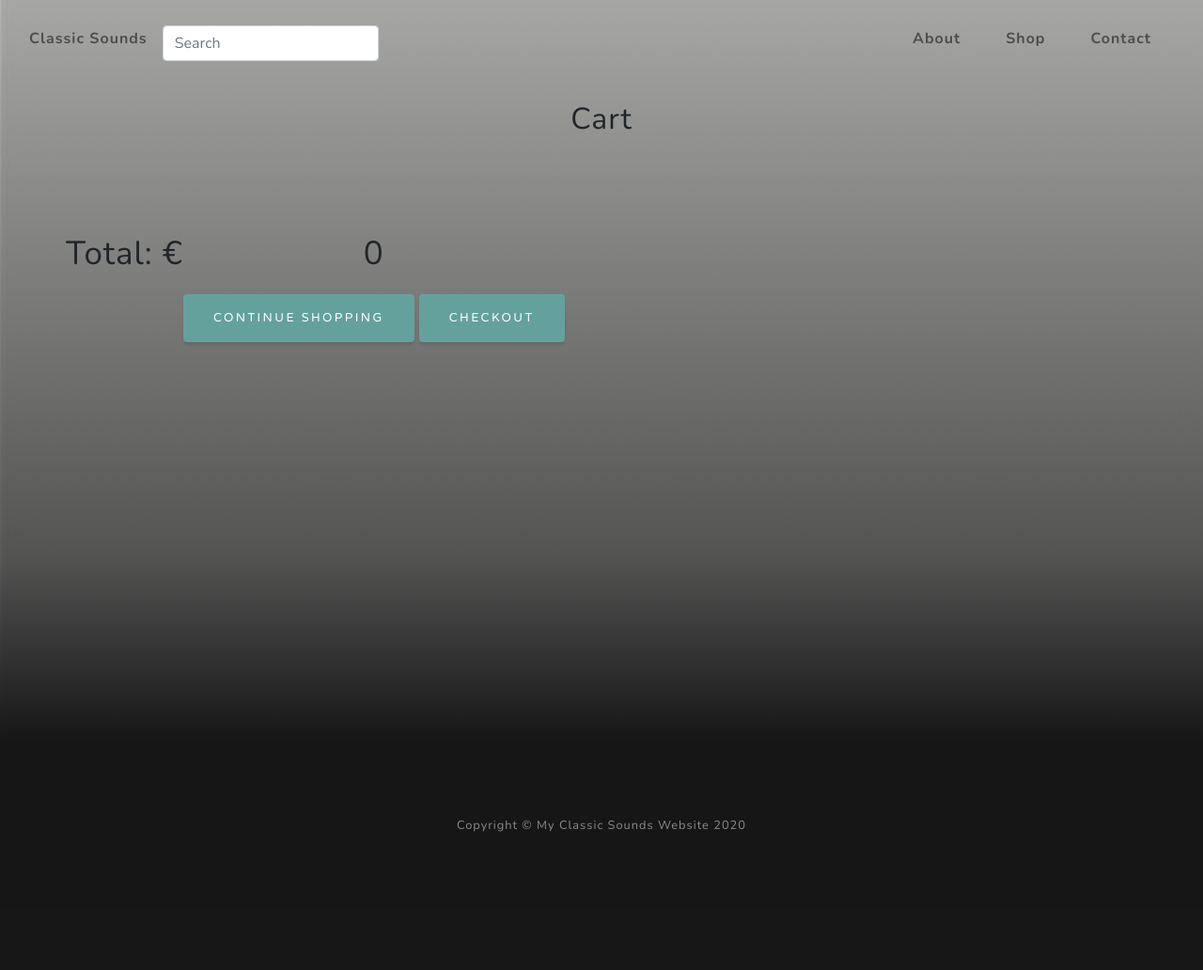
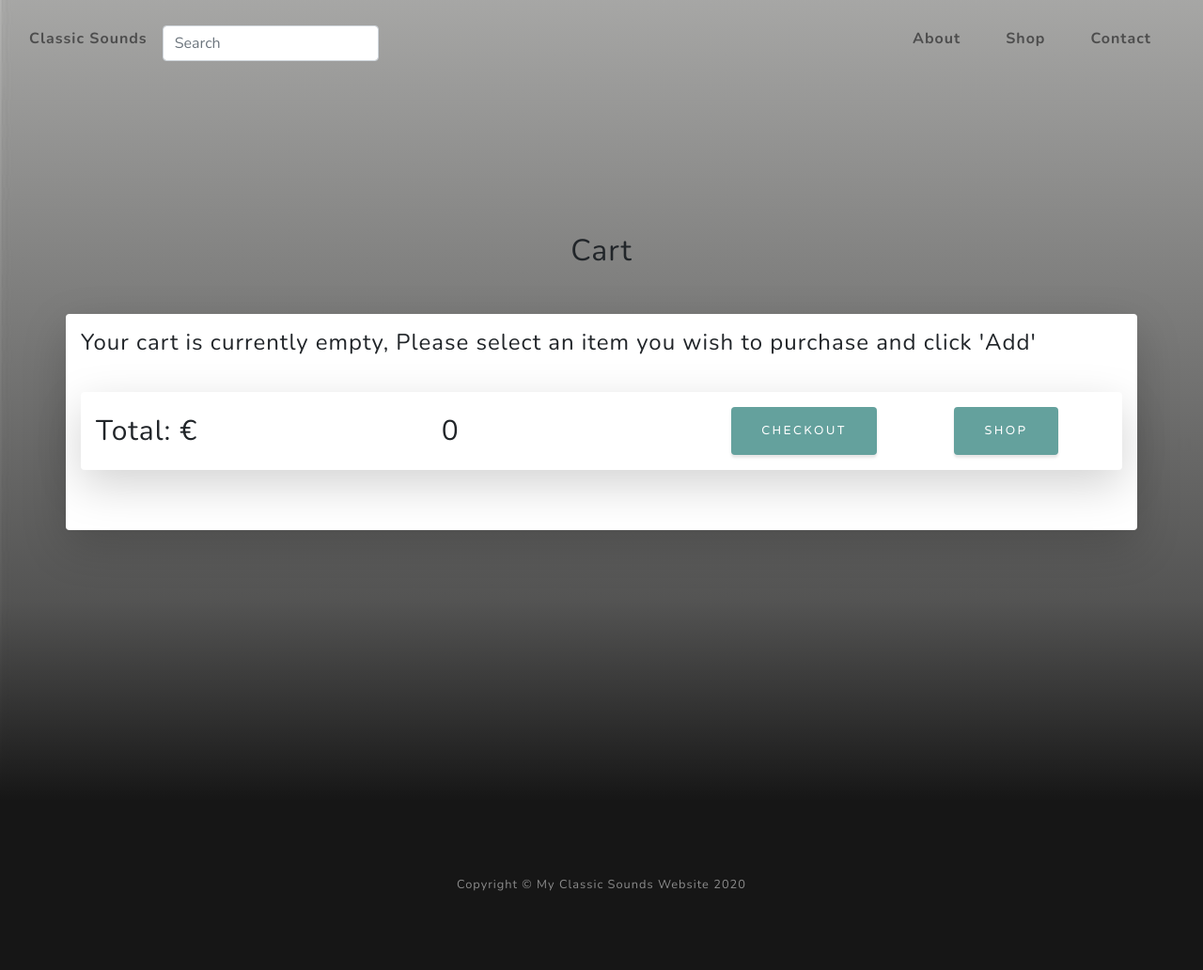
Before and after one commit to Mofarrell1967/classic-sounds-music, a Django app: page /cart/ in a window 1280 px wide. Shown: the whole page at 94% size. Before the commit the page ends 885 px from the top, so only its background shows below. Run offline with Django 3.2, Linux system fonts and the light colour scheme; some libraries are stand-ins or nearby versions.

Commit message:
Refined the layout of the cart forms and details

```diff
--- a/cart/templates/cart.html
+++ b/cart/templates/cart.html
@@ -1,53 +1,119 @@
-{% extends 'base.html' %}
-{% load static from staticfiles %}
-{% load bootstrap_tags %}
-
-{% block content %}
-
-<header class="mast_pages cart_head1">
+{% extends 'base.html' %} {% load static from staticfiles %} {% load
+bootstrap_tags %} {% block content %}
+<html lang="en" class="h-100">
+  <header class="mast_pages d-flex flex-column h-100">
     <div class="container">
       <div class="mx-auto text-center">
         <h2 class="text-white-20 mx-auto mt-2 mb-5">Cart</h2>
-<div class="row row-flex align-items-center">
+        <div
+          class="row row-flex align-items-center shadow-lg p-3 mb-5 bg-white rounded panel_surround"
+        >
+          <div>
+            {% if total == 0 %}
+            <h4>
+              Your cart is currently empty, Please select an item you wish to
+              purchase and click 'Add'
+            </h4>
+
+            {% else %}
+          </div>
 
           {% for item in cart_items %}
+          <div class="container">
+            <div
+              class="row row-flex align-items-center shadow-lg p-3 mb-5 bg-white rounded panel_surround"
+            >
+              <div class="font-weight-bold">Product Name</div>
+              <div class=".col-sm w-50">
+                {{ item.product.name }}
+              </div>
 
-  <div class="col-xs-10 col-xs-offset-1 col-sm-offset-0 col-sm-6 col-md-4 display panel">
-         <div class="panel-body shadow-lg p-3 mb-5 bg-white rounded cart_panel">
-        <div class="product_checkout" style="background-image: url('{{ MEDIA_URL }}{{ item.product.image1 }}')"></div>
-        <div class="caption">
-            <h6>{{ item.product.name }}</h6>
-            <p><span>Unit Price : </span><span>€{{ item.product.price }}</span></p>
+              <div class="font-weight-bold">Quantity:</div>
+              <div class="col-sm">
+                {{ item.quantity }}
               </div>
-            <p>
-              <div class="input-group">
-                <form class="form-inline" method="post" action="{% url 'adjust_cart' item.id %}">
+
+              <div class="font-weight-bold">
+                Unit Price: €
+              </div>
+              <div class="col-sm">
+                {{ item.product.price }}
+              </div>
+
+              <div class="col-sm">
+                <form
+                  class="form-inline"
+                  method="post"
+                  action="{% url 'adjust_cart' item.id %}"
+                >
                   {% csrf_token %}
                   <div class="form-group">
-                        <label for="exampleInputAmount" class="sr-only">New Qty</label>
-
-                            <div class="input-group-addon" style="padding-top: 5px"><span>Qty : </span></div>
-                            <input name="quantity" type="number" min="0" max="999" value="{{item.quantity}}" class="form-control">
-                                 <button class="btn btn-primary" style="padding: 10px;" type="submit">Adjust</button>
+                    <label for="exampleInputAmount" class="sr-only"
+                      >New Qty</label
+                    >
+                    <div class="input-group">
+                      <div
+                        class="input-group-addon"
+                        style="padding-top: 5px;"
+                      ></div>
+                      <input
+                        name="quantity"
+                        type="number"
+                        min="0"
+                        max="999"
+                        value="{{item.quantity}}"
+                        class="form-control"
+                      />
                     </div>
 
+                    <div class="col-sm">
+                      <button type="submit">
+                        <span aria-hidden="true"></span>Adjust
+                      </button>
+                    </div>
+                  </div>
                 </form>
               </div>
-             </p>
             </div>
           </div>
 
           {% endfor %}
         </div>
- <div class="row" style="padding-top: 50px">
-    <p style="font-size:35px">Total: € </p>
-    <div><p style="font-size:35px"><span class="glyphicon glyphicon-euro" aria-hidden="true"></span>{{ total }}</p><div>
-    <div style="padding-bottom: 100px"> <a href="{% url 'products' %}" class="btn btn-primary" role="button"><span aria-hidden="true"></span>Continue Shopping</a>
-   <a href="{% url 'checkout' %}" class="btn btn-primary js-scroll-trigger" role="button"><span aria-hidden="true"></span>Checkout</a><div>
+
+        {% endif %}
+      </div>
+
+      <div class="container">
+        <div
+          class="row row-flex align-items-center shadow-lg p-3 mb-5 bg-white rounded panel_surround"
+        >
+          <div class="" style="font-size: 30px;">Total: €</div>
+          <div class=".col-sm w-50" style="font-size: 30px;">
+            {{ total }}
+          </div>
+
+          <div class="col-sm">
+            <a
+              href="{% url 'checkout' %}"
+              class="btn btn-primary js-scroll-trigger"
+              role="button"
+              ><span aria-hidden="true"></span>Checkout</a
+            >
+          </div>
+
+          <div class="col-sm">
+            <div>
+              <a
+                href="{% url 'products' %}"
+                class="btn btn-primary"
+                role="button"
+                ><span aria-hidden="true"></span>Shop</a
+              >
             </div>
           </div>
         </div>
       </div>
-
+    </div>
   </header>
   {% endblock %}
+</html>
```
Lines whose indentation alone changed are shown as unchanged.
